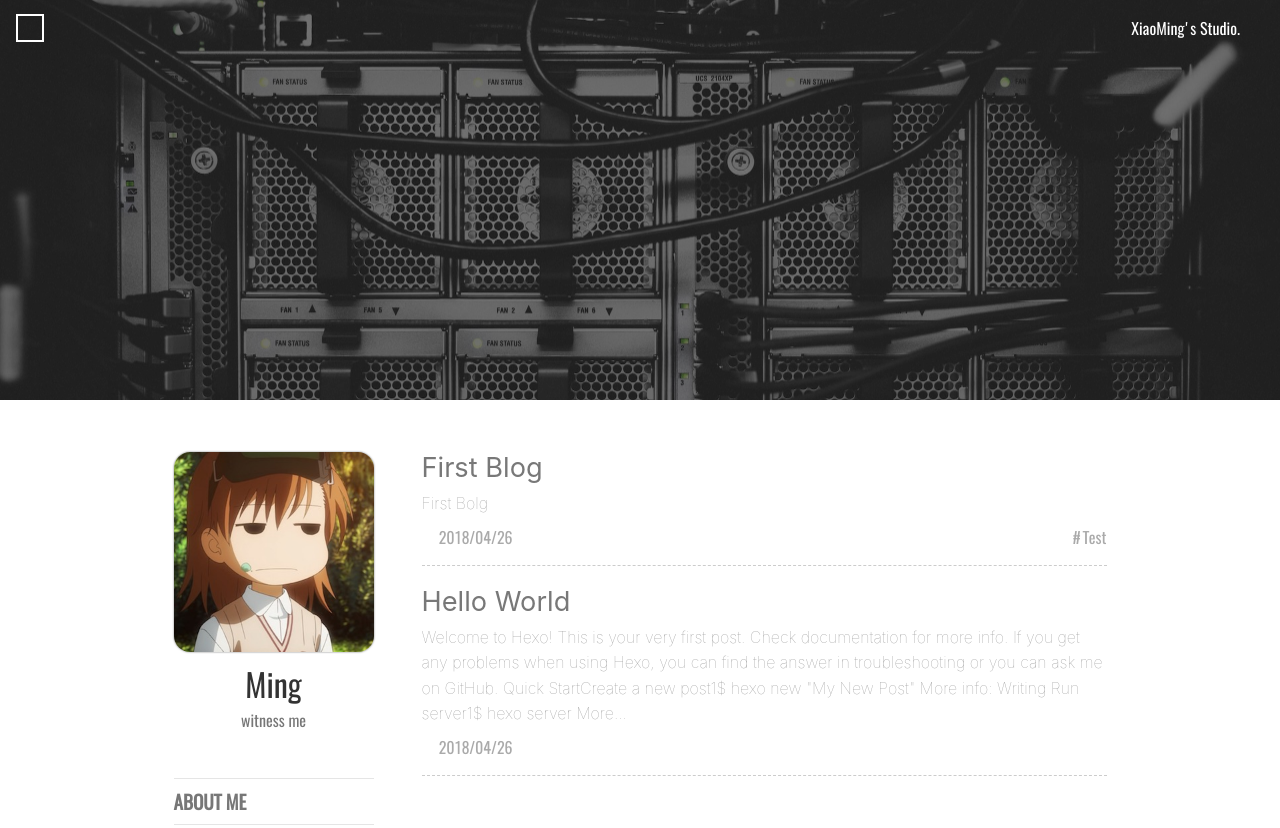
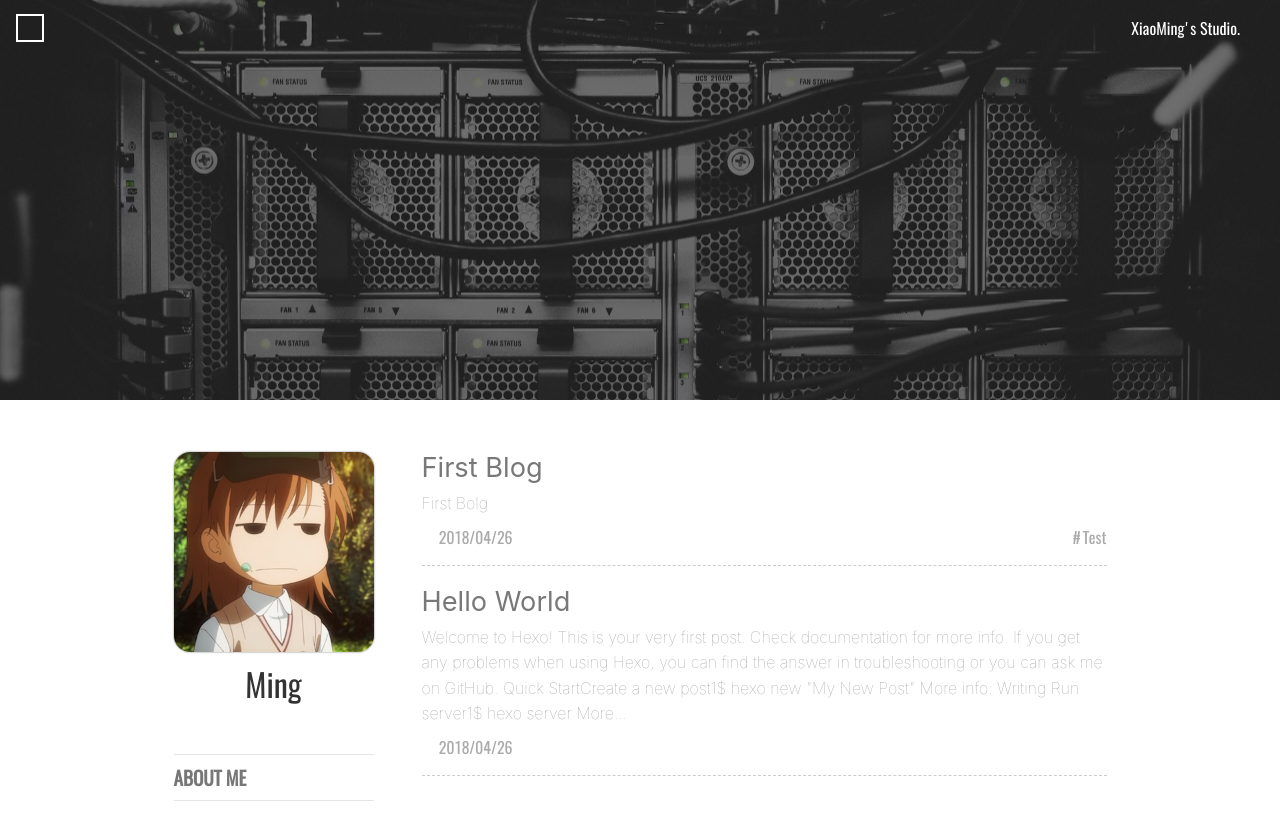
Before and after one commit to Boy-ming/Boy-ming.github.io, a plain HTML site: page index.html in a window 1280 px wide. Shown: the top 828 px of the page. Drawn offline with nearby package versions, Linux system fonts and the light colour scheme; some packages are replaced by stand-ins of ours; a script that the page names is missing; a web font is replaced by a local one.

Commit message:
Site updated: 2018-04-26 14:42:27

```diff
--- a/index.html
+++ b/index.html
@@ -371,10 +371,6 @@ More...
     <img class="profile-avatar" src= /avatar/Misaka.jpg >
     <div class="profile-name">Ming</div>
 
-    <div class="profile-signature">
-        witness me
-    </div>
-
 
     <div class="profile-social">
 
```
